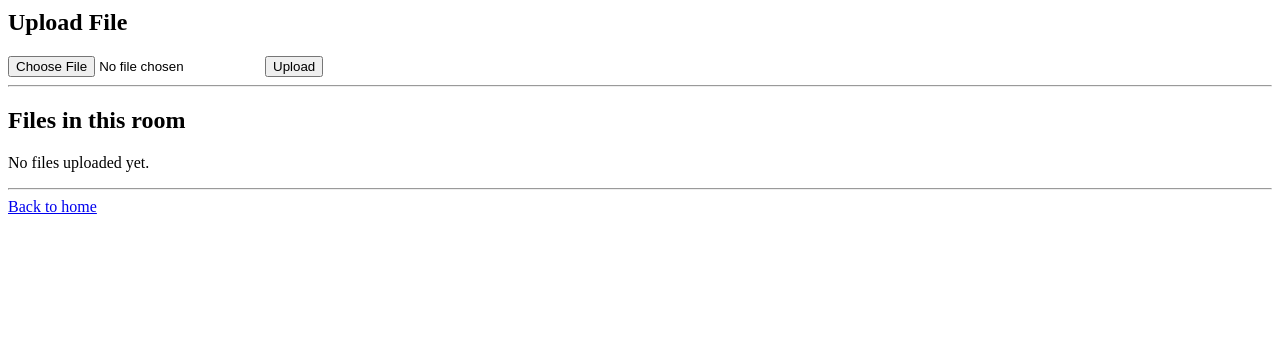
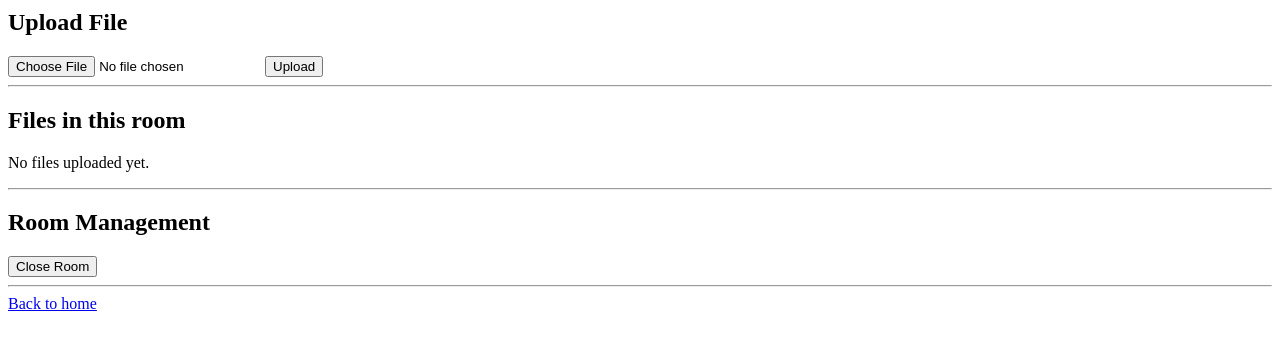
Before and after one commit to Bardiarms/LocalDrop, a FastAPI app: template app/templates/room.html in a window 1280 px wide. Shown: the part 161-511 px from the top of the page. Run offline with FastAPI, Linux system fonts and the light colour scheme; the template is opened without the code that fills it, so the values that code supplies are empty.

Commit message:
Room deletion feature

```diff
--- a/app/main.py
+++ b/app/main.py
@@ -261,3 +261,34 @@ def delete_file(room_code: str, file_id: str):
         url=f"/rooms/{room_code}",
         status_code=303
     )
+
+@app.post("/rooms/{room_code}/close")
+def close_room(room_code: str):
+    room = get_room(room_code)
+
+    if room is None:
+        return RedirectResponse(
+            url="/",
+            status_code=303
+        )
+
+    room_upload_dir = UPLOAD_DIR / room_code
+
+    connection = get_connection()
+    cursor = connection.cursor()
+
+    cursor.execute(
+        "DELETE FROM files WHERE room_code = ?",
+        (room_code,)
+    )
+
+    connection.commit()
+    connection.close()
+
+    if room_upload_dir.exists() and room_upload_dir.is_dir():
+        shutil.rmtree(room_upload_dir)
+
+    return RedirectResponse(
+        url="/",
+        status_code=303
+    )
--- a/app/templates/room.html
+++ b/app/templates/room.html
@@ -42,6 +42,14 @@
         <p>No files uploaded yet.</p>
     {% endif %}
 
+   <hr>
+
+    <h2>Room Management</h2>
+
+    <form action="/rooms/{{ room_code }}/close" method="post">
+        <button type="submit">Close Room</button>
+    </form>
+
     <hr>
 
     <a href="/">Back to home</a>
```
